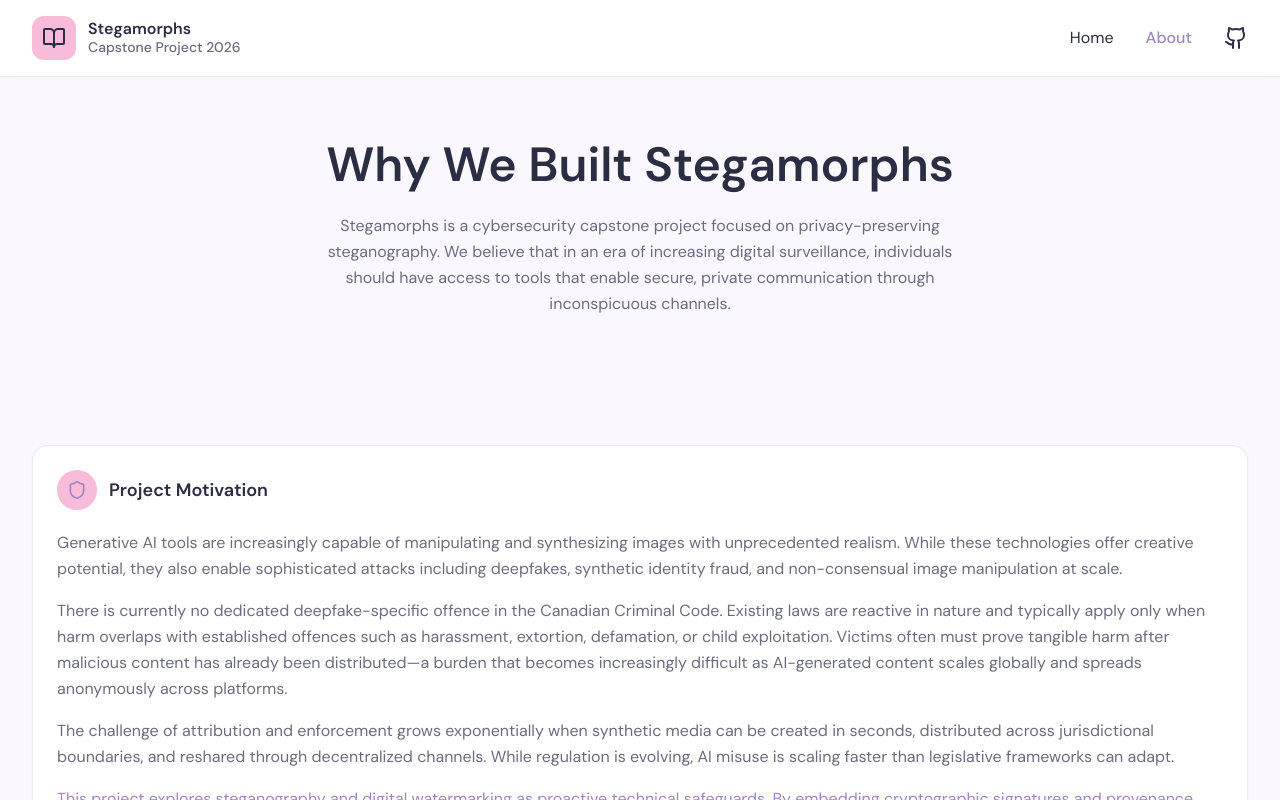
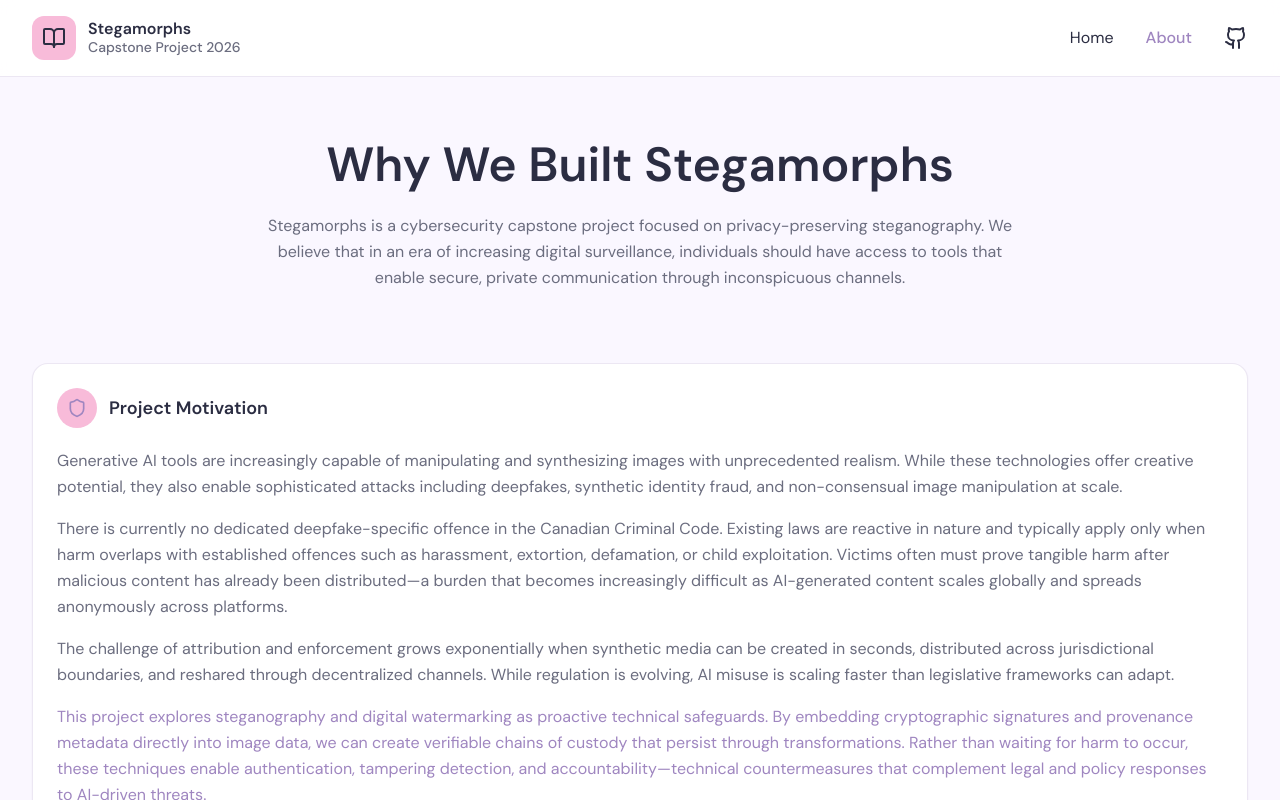
Before and after one commit to mochibearr/immuna, a React (Vite) app: page / in a window 1280 px wide. Both pictures are taken after a click on the button "About". Shown: the top 800 px of the page. Built offline with nearby package versions, Linux system fonts and the light colour scheme; no server answers.

Commit message:
Tweaked Design

```diff
--- a/src/components/about/HeroSection.tsx
+++ b/src/components/about/HeroSection.tsx
@@ -1,6 +1,6 @@
 export default function HeroSection() {
   return (
-    <section className="px-6 py-16 text-center" style={{ backgroundColor: "var(--background)" }}>
+    <section className="px-6 pt-16 pb-2 text-center" style={{ backgroundColor: "var(--background)" }}>
       <h1
         className="text-5xl font-semibold mb-6"
         style={{ color: "var(--foreground)" }}
@@ -8,7 +8,7 @@ export default function HeroSection() {
         Why We Built Stegamorphs
       </h1>
       <p
-        className="max-w-2xl mx-auto text-base leading-relaxed"
+        className="max-w-3xl mx-auto text-base leading-relaxed"
         style={{ color: "var(--muted-foreground)" }}
       >
         Stegamorphs is a cybersecurity capstone project focused on privacy-preserving
--- a/src/components/about/TechnicalArchitecture.tsx
+++ b/src/components/about/TechnicalArchitecture.tsx
@@ -58,7 +58,7 @@ export default function TechnicalArchitecture() {
         {STEPS.map((step, i) => (
           <div key={step.label} className="flex items-center">
             <div
-              className="flex flex-col items-center gap-3 p-5 rounded-2xl w-40"
+              className="flex flex-col items-center gap-3 p-5 rounded-2xl w-48"
               style={{
                 border: `2px solid ${step.borderColor}`,
                 backgroundColor: "var(--card)",
```
